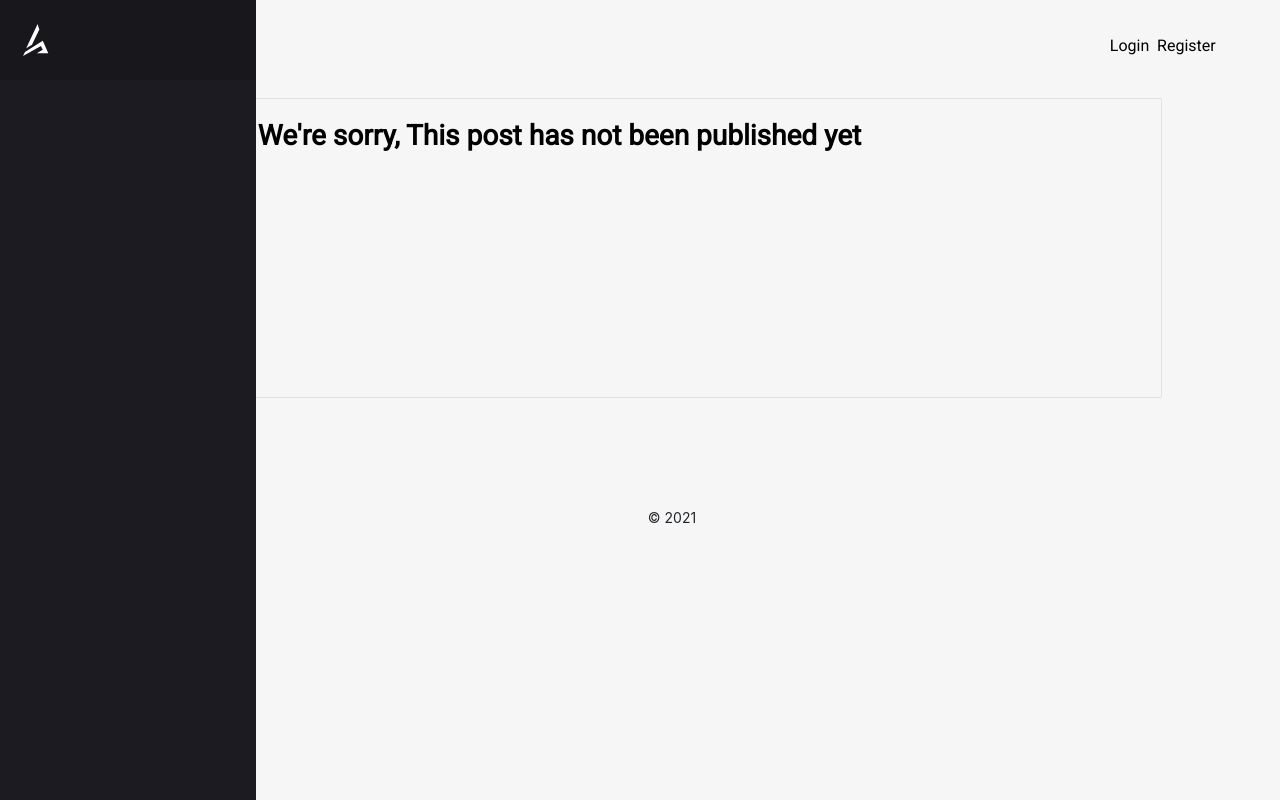
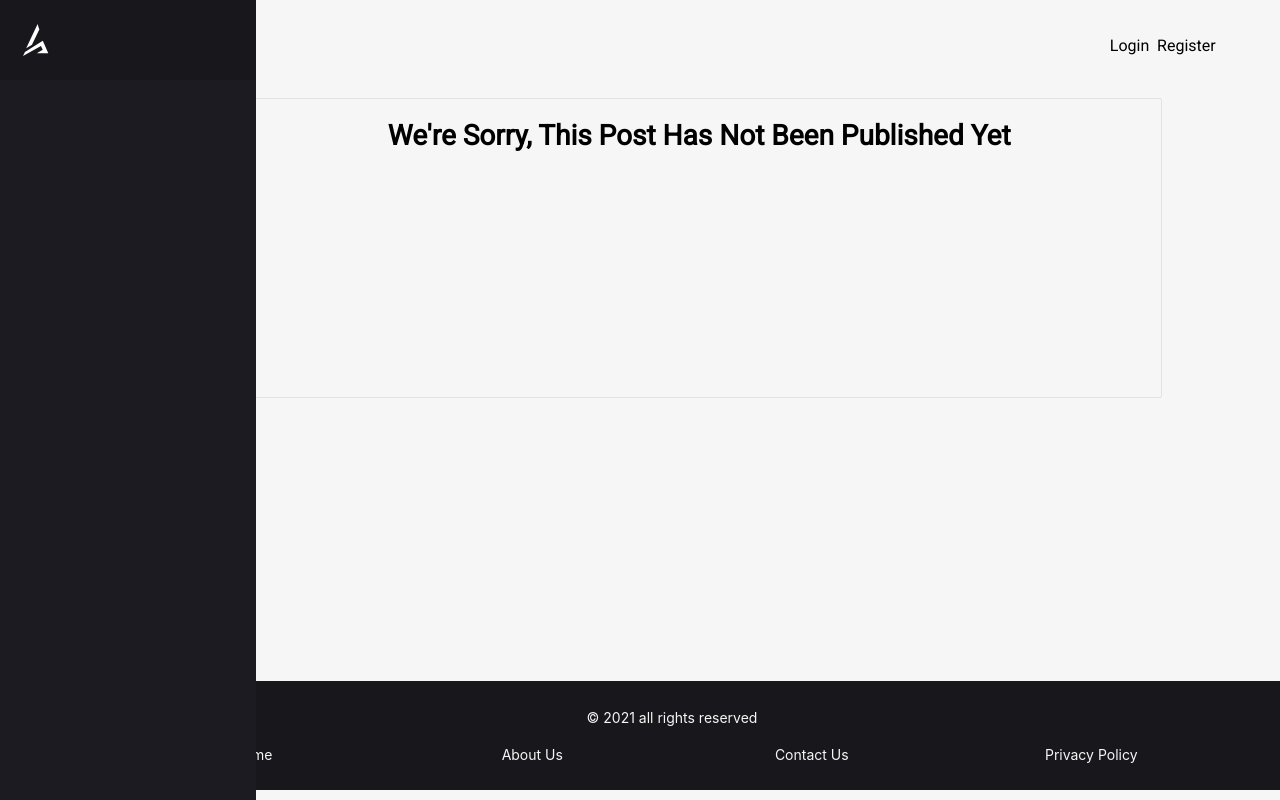
Before and after one commit to quicksilversel/php_cms, a PHP site: page /blog/single_post.php in a window 1280 px wide. Run offline with PHP 8.4, Linux system fonts and the light colour scheme; data that the repository does not hold is empty; a stand-in replaces the project's code that opens the database connection; some libraries are stand-ins or nearby versions.

Commit message:
minor chanages and bug fixes

```diff
--- a/admin/create_post.php
+++ b/admin/create_post.php
@@ -14,7 +14,7 @@
         <div id="main-content">
             <!-- header -->
             <?php include("../includes/header.php");?>
-            <a href="<?php echo BASE_URL . 'admin/dashboard.php' ?>">Go back to dashboard</a>
+            <a href="<?php echo BASE_URL . 'admin/dashboard.php' ?>">Return to dashboard</a>
             <!-- Create new post  -->
             <div class="manage create-post">
                 <h1>Create/Edit Post</h1>
--- a/admin/posts.php
+++ b/admin/posts.php
@@ -13,7 +13,7 @@
         <div id="main-content">
             <!-- header -->
             <?php include("../includes/header.php");?>
-            <a href="<?php echo BASE_URL . 'admin/dashboard.php' ?>">Go back to dashboard</a>
+            <a href="<?php echo BASE_URL . 'admin/dashboard.php' ?>">Return to dashboard</a>
             <!-- manage posts -->
             <div class="manage">
                 <h1>Manage Posts</h1>
@@ -83,6 +83,8 @@
                     <?php endif ?>
                 </div>
             </div>
+            <a href="<?php echo BASE_URL . 'admin/create_post.php' ?>">Create a new post</a>
+
         </div>
     </body>
 </html>
--- a/admin/topics.php
+++ b/admin/topics.php
@@ -12,7 +12,7 @@
 		<div id="main-content">
 			<!-- header -->
 			<?php include("../includes/header.php");?>
-			<a href="<?php echo BASE_URL . 'admin/dashboard.php' ?>">Go back to dashboard</a>
+			<a href="<?php echo BASE_URL . 'admin/dashboard.php' ?>">Return to dashboard</a>
 			<!-- Manage topics-->
 			<div class="manage">
 				<h1>Create/Edit Topics</h1>
--- a/admin/users.php
+++ b/admin/users.php
@@ -15,7 +15,7 @@
 		<div id="main-content">
 			<!-- header -->
             <?php include("../includes/header.php");?>
-			<a href="<?php echo BASE_URL . 'admin/dashboard.php' ?>">Go back to dashboard</a>
+			<a href="<?php echo BASE_URL . 'admin/dashboard.php' ?>">Return to dashboard</a>
 			<!-- Manage users -->
 			<div class="manage">
 				<h1>Create/Edit Admin User</h1>
--- a/filtered_posts.php
+++ b/filtered_posts.php
@@ -39,7 +39,7 @@
                     </div>
                 <?php endforeach ?>
             </div>
-            <?php include("includes/footer.php");?>
 		</div>
+        <?php include("includes/footer.php");?>
 	</body>
 </html>
--- a/includes/footer.php
+++ b/includes/footer.php
@@ -1,3 +1,13 @@
 <div class="footer">
-	&copy; <?php print date("Y");?>
+	<div class="row">
+		<div class="col-sm-12">
+			<p>&copy; <?php print date("Y");?> all rights reserved</p>
+		</div>
+	</div>
+	<div class="row">
+		<div class="col-sm-3"><a href="#">Home</a></div>
+		<div class="col-sm-3"><a href="#">About Us</a></div>
+		<div class="col-sm-3"><a href="#">Contact Us</a></div>
+		<div class="col-sm-3"><a href="#">Privacy Policy</a></div>
+	</div>
 </div>
--- a/includes/header.php
+++ b/includes/header.php
@@ -14,7 +14,7 @@
 				</li>
 			<?php else: ?>
 				<li class="nav-item">
-					<a href=<?php echo BASE_URL . 'login.php'; ?>>Login </a>
+					<a href=<?php echo BASE_URL . 'login.php'; ?>>Login</a>
 				</li>
 				<li class="nav-item">
 					<a href="<?php echo BASE_URL . 'register.php'; ?>">Register</a>
--- a/index.php
+++ b/index.php
@@ -13,7 +13,7 @@
 		<div id="main-content">
             <!-- header -->
             <?php include("includes/header.php");?>
-			<h2>Welcome to my blog!</h2>
+			<h2>Blog</h2>
 			<hr>
             <!-- posts -->
             <div class="row">
@@ -40,8 +40,8 @@
                     </div>
                 <?php endforeach ?>
             </div>
-            <?php include("includes/footer.php");?>
 		</div>
+        <?php include("includes/footer.php");?>
 
 	</body>
 </html>
--- a/login.php
+++ b/login.php
@@ -20,11 +20,11 @@
                         <input type="password" name="password" placeholder="Password">
                         <button type="submit" class="text-center" name="login_btn">Login</button>
                         <p class="text-center">
-                            Not yet a member? <a href="register.php">Sign up</a>
+                            Not yet a member? <a href="<?php echo BASE_URL . 'register.php'; ?>">Sign up</a>
                         </p>
                     </form>
                 </div>
-            <?php include("includes/footer.php");?>
+
         </div>
 	</body>
 </html>
--- a/register.php
+++ b/register.php
@@ -24,11 +24,10 @@
                     <br>
                     <button type="submit" name="reg_user">Register</button>
                     <p class="text-center">
-                        Already a member? <a href="login.php">Sign in</a>
+                        Already a member? <a href="<?php echo BASE_URL . "login.php"?>">Sign in</a>
                     </p>
                 </form>
             </div>
-            <?php include("includes/footer.php");?>
 		</div>
 
 	</body>
--- a/single_post.php
+++ b/single_post.php
@@ -31,8 +31,7 @@
                     </div>
                 </div>
             </div>
-            <?php include("includes/footer.php");?>
 		</div>
-
+        <?php include("includes/footer.php");?>
 	</body>
 </html>
--- a/style.css
+++ b/style.css
@@ -12,6 +12,7 @@
     margin-top: 2%;
     padding-left: 10%; /* leave space for side nav */
     padding-right: 5%;
+    padding-bottom: 10%;
     background-color: #f6f6f6;
 }
 
@@ -24,6 +25,7 @@ ul {
     font-family: "Roboto", sans-serif;
     color: black;
     padding-bottom: 1%;
+    text-transform: capitalize;
 }
 
 .header a {
@@ -42,9 +44,26 @@ ul {
 /* footer */
 
 .footer {
-    margin-top: 10%;
+    background-color: hsl(var(--background-secondary-dark));
+    padding-left: 10%; /* leave space for side nav */
+    padding-right: 5%;
+    padding-top: 2%;
+    padding-bottom: 2%;
     font-size: 14px;
+    color: #f6f6f6;
+}
+
+.footer .row {
     text-align: center;
+}
+
+.footer a {
+    color: #f6f6f6;
+    text-decoration: none;
+}
+
+.footer a:hover {
+    color: #f6f6f6;
 }
 
 /* side navbar */
@@ -215,6 +234,9 @@ ul {
 }
 
 /* posts in main page */
+.post {
+    margin-bottom: 2%;
+}
 
 .post-image {
     width: 80%;
@@ -226,6 +248,7 @@ ul {
 .post-title {
     color: black;
     font-weight: bold;
+    text-transform: capitalize;
 }
 
 .post a {
@@ -285,8 +308,9 @@ ul {
 	border: 1px solid #e4e1e1;
 	border-radius: 2px;
 }
-.post-container h2.post-title {
-	margin: 10px auto 20px;
+.post-container .post-title {
+	margin-bottom : 5%;
+    text-align: center;
 }
 .post-body {
 	font-family: 'Roboto', sans-serif;
@@ -358,11 +382,11 @@ ul {
 /* create new post */
 
 .create-post input[name=title] {
-    width: 95%;
+    width: 100%;
 }
 .create-post textarea[name=body] {
     margin-top: 2%;
-    width: 95%;
+    width: 100%;
 }
 .create-post select[name=topic_id] {
     margin-top: 1%;
```
Also changed, not shown: admin/post_functions.php (+6 -6 lines), static/images/banner3.jpg (added).
